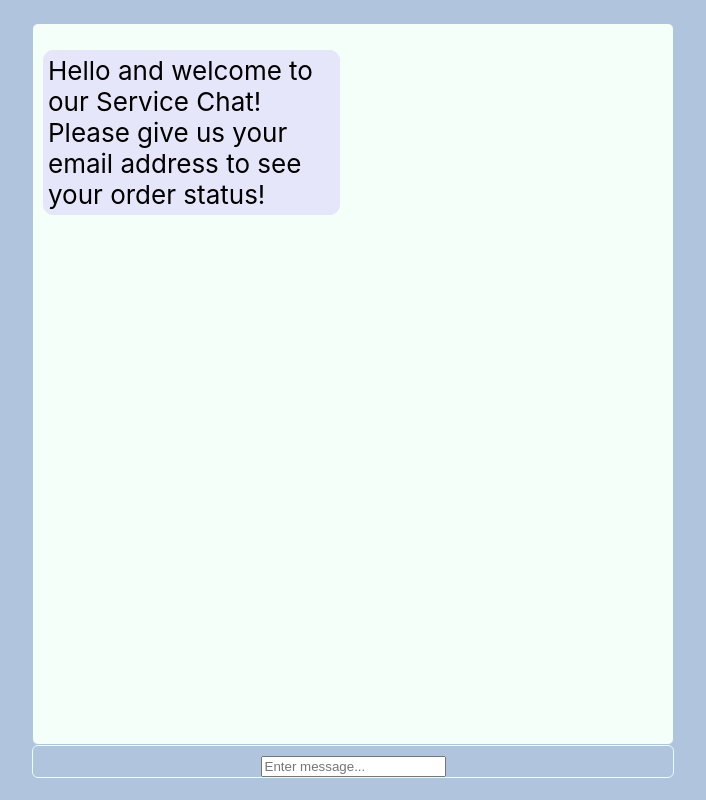
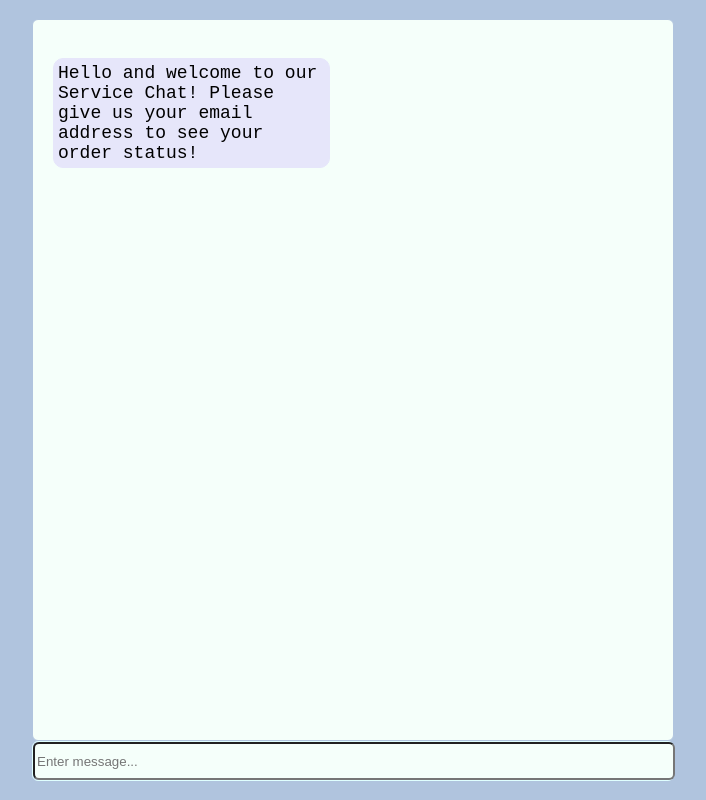
Before and after one commit to fracado/service-chat-challenge, a React (Create React App) app: page / in a window 1280 px wide. Shown: the whole page, without its empty margins (287-993 px from the left). Built offline with nearby package versions, Linux system fonts and the light colour scheme.

Commit message:
added message resizing, overflow+scrolling feature

```diff
--- a/src/components/app/App.css
+++ b/src/components/app/App.css
@@ -13,7 +13,8 @@
   flex-direction: column;
   align-items: center;
   justify-content: center;
-  font-size: calc(10px + 2vmin);
+  font-size: calc(2px + 2vmin);
+  font-family: monospace;
   color: black;
 }
 
@@ -27,6 +28,7 @@
   border: 1px solid lightsteelblue;
   border-radius: 6px;
   background-color: mintcream;
+  overflow-y: auto;
 }
 
 .inputbox {
@@ -55,3 +57,16 @@
   width: fit-content;
   padding: 4px;
 }
+
+.inputfield {
+  width: 49.5vw;
+  height: 4vh;
+  border-radius: 6px;
+  background-color: mintcream
+}
+
+.message {
+  width: 20vw*2;
+  padding: 10px;
+  overflow: hidden;
+}
```
